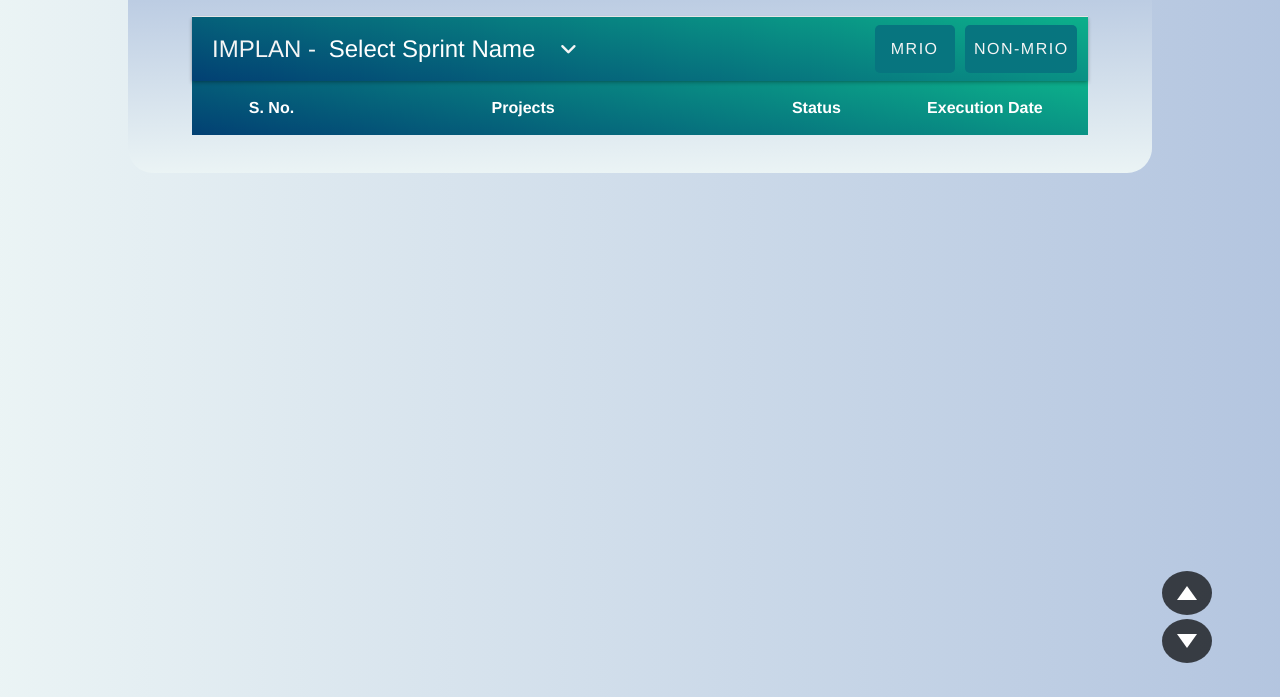
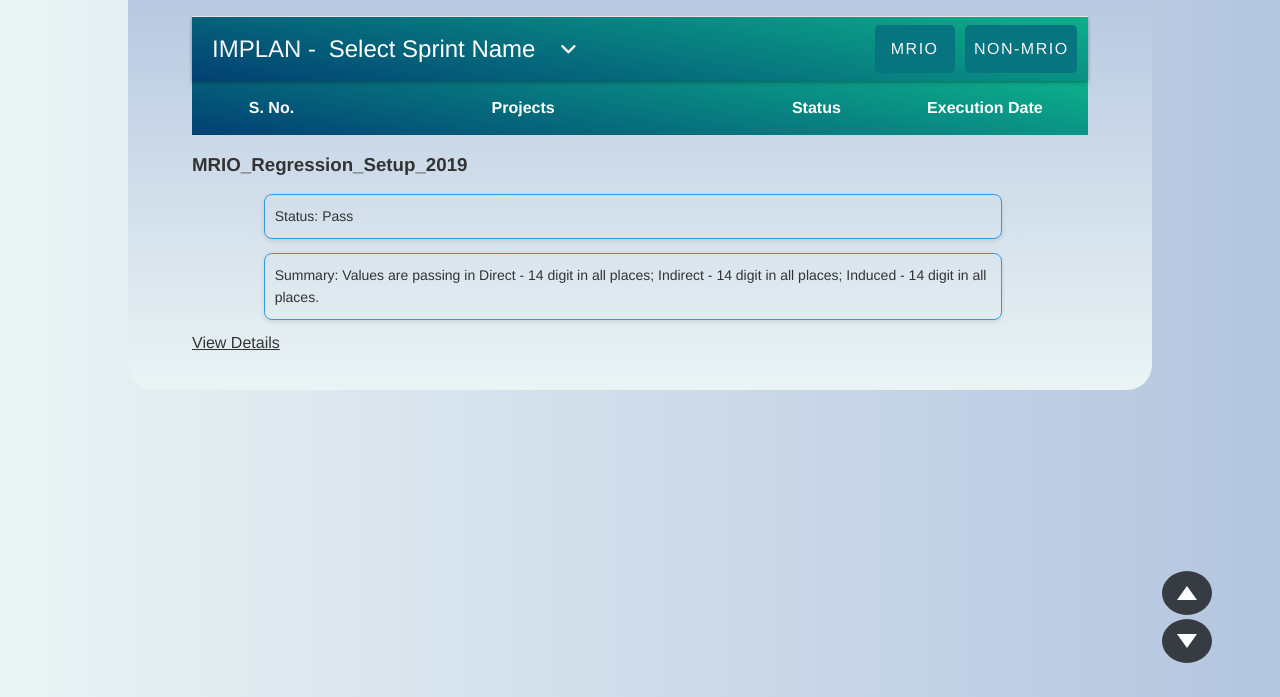
Before and after one commit to Mohan-Official/Work-Hari, a website: page ConsolidatedSummaryPage_NON_MRIO_Projects.html in a window 1280 px wide. Both pictures are taken after a click on the button "MRIO". Shown: the part 103-800 px from the top of the page. Drawn offline with nearby package versions, Linux system fonts and the light colour scheme.

Commit message:
commit changes

```diff
--- a/ConsolidatedSummaryPage_NON_MRIO_Projects.html
+++ b/ConsolidatedSummaryPage_NON_MRIO_Projects.html
@@ -36,11 +36,12 @@
                             <li href="#" class="dropdown-item" onclick="call_function(this)">24.1.1</li>
                             <li href="#" class="dropdown-item" onclick="call_function(this)">24.1.2</li>
                             <li href="#" class="dropdown-item" onclick="call_function(this)">24.1.3</li>
+                            <li href="#" class="dropdown-item" onclick="call_function(this)">24.1.4</li>
                         </div>
                     </div>
                     <div id="button-div">
-                        <button class="button btn-one" onclick="filter_MRIO()">MRIO</button>
-                        <button class="button btn-two" onclick="filter_NON_MRIO()">NON-MRIO</button>
+                        <button class="button btn-one" onclick="filter_MRIO('MRIO')">MRIO</button>
+                        <button class="button btn-two" onclick="filter_NON_MRIO('Non MRIO')">NON-MRIO</button>
                     </div>
                 </section>
 
--- a/public/JS/functionality.js
+++ b/public/JS/functionality.js
@@ -41,7 +41,6 @@
 {
     try
     {
-    // var file_value = get_file_value();
     const response = await fetch(file_address);
     //// It Checks whether Response status code is not in the range of 200-299
     if (!response.ok)
@@ -51,14 +50,14 @@
 
     const data = await response.json();
 
-    // document.getElementById('sprintName').innerHTML = 'IMPLAN - Sprint ' + data.SprintName;
     const container = document.getElementById("generated_content");
 
     let serialNoCounter = 0;
-    data.Project_Details.forEach(project =>
-    {
+    data["Entire Data"].forEach(item => {
+        item.Project_Details.forEach(project => {
             serialNoCounter += 1;
             container.innerHTML += generateHTML(project, serialNoCounter);
+        });
     });
     }
     catch (error)
@@ -72,7 +71,8 @@
     var clicked_option = option.textContent;
     console.log(clicked_option);
     document.getElementById("dropdown-btn").textContent="Sprint "+clicked_option;
-    switch(clicked_option) {
+    switch(clicked_option)
+    {
         case '24.1.1':
             document.getElementById("generated_content").innerHTML='';
             get_file_value('JSON/consolidatedSummary_NON_MRIO_Projects_24.1.1.json');
@@ -86,11 +86,77 @@
             document.getElementById("generated_content").innerHTML='';
             get_file_value('JSON/consolidatedSummary_NON_MRIO_Projects_24.1.3.json');
             break;
+        case '24.1.4':
+            document.getElementById("generated_content").innerHTML='';
+            get_file_value('JSON/consolidatedSummary_NON_MRIO_Projects_24.1.4.json');
+            break;
         default:
             alert('Unknown option selected!');
     }
 }
+var File_Object;
+
 function get_file_value(value)
 {
+    File_Object = value;
     fetchDataAndDisplay(value);
 }
+
+function fetchData(projectType) {
+    var projectData = [
+        {
+            "Project_Details": [
+                {
+                    "Project Name": "Scenario 1_Sprint 5.15.1_19-Dec-19-2016 Copy 2",
+                    "Project Summary": "Values Mis-Match in Direct - NIL, InDirect - Passing with 6 in few places, Induced - Passing with 6 in few places\nHere are the Failing events:\nEvent 1: Industry Output,\nEvent 2: Industry Employment",
+                    "Project Status": "Fail",
+                    "ProjectSummaryLink": "../../../output/Scenario_1_Sprint_5_15_1_19_Dec_19_2016_Copy_2/Event_report_20240221_125448/SummaryPage.html"
+                }
+            ],
+            "SprintName": "24.1.1",
+            "ProjectType": "Non MRIO"
+        },
+        {
+            "Project_Details": [
+                {
+                    "Project Name": "MRIO_Regression_Setup_2019",
+                    "Project Summary": "Values are passing in Direct - 14 digit in all places; Indirect - 14 digit in all places; Induced - 14 digit in all places.",
+                    "Project Status": "Pass",
+                    "ProjectSummaryLink": "../../../output/MRIO_Regression_Setup_2019/Event_report_20240221_125448/SummaryPage.html"
+                }
+            ],
+            "SprintName": "24.1.1",
+            "ProjectType": "MRIO"
+        }
+    ];
+
+    var filteredProjects = projectData.filter(function(project) {
+        return project.ProjectType === projectType;
+    });
+
+    displayProjects(filteredProjects);
+}
+function displayProjects(projects) {
+    var projectDetailsDiv = document.getElementById("generated_content");
+    projectDetailsDiv.innerHTML = ""; // Clear previous content
+
+    projects.forEach(function(project) {
+        // var projectDiv = document.createElement("div");
+        projectDetailsDiv.innerHTML = "<h3>" + project.Project_Details[0]["Project Name"] + "</h3>" +
+                                "<p>Status: " + project.Project_Details[0]["Project Status"] + "</p>" +
+                                "<p>Summary: " + project.Project_Details[0]["Project Summary"] + "</p>" +
+                                "<a href='" + project.Project_Details[0]["ProjectSummaryLink"] + "'>View Details</a>";
+        // projectDetailsDiv.appendChild(projectDiv);
+    });
+}
+function filter_MRIO(value)
+{
+    document.getElementById("generated_content").innerHTML='';
+    console.log(`cliked ${value}`);
+    fetchData(value);
+}
+
+function filter_NON_MRIO(value)
+{
+    console.log(`cliked ${value}`);
+}
```
Also changed, not shown: public/JSON/consolidatedSummary_NON_MRIO_Projects_24.1.4.json (added, +35 -0 lines). Lines whose indentation alone changed are shown as unchanged.
